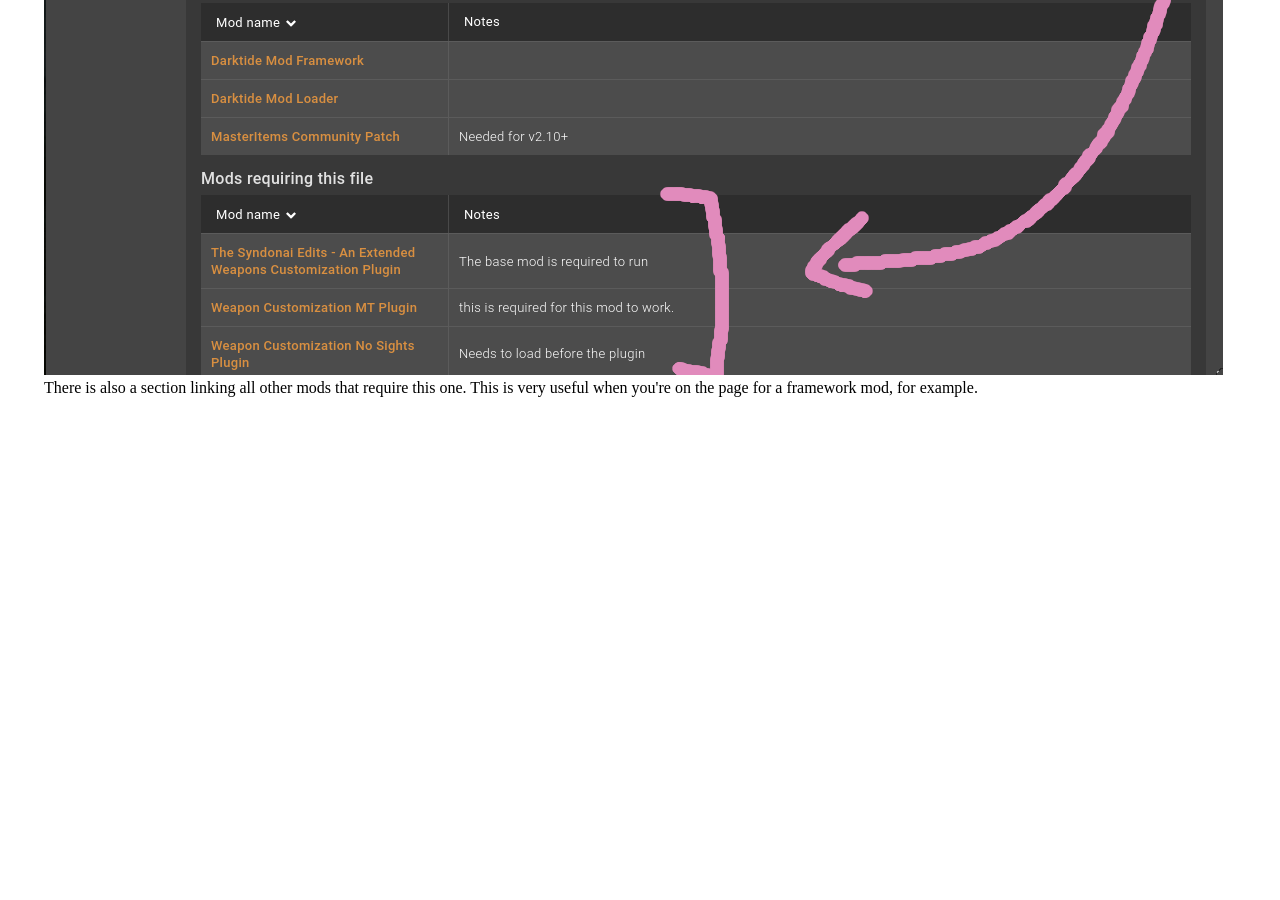
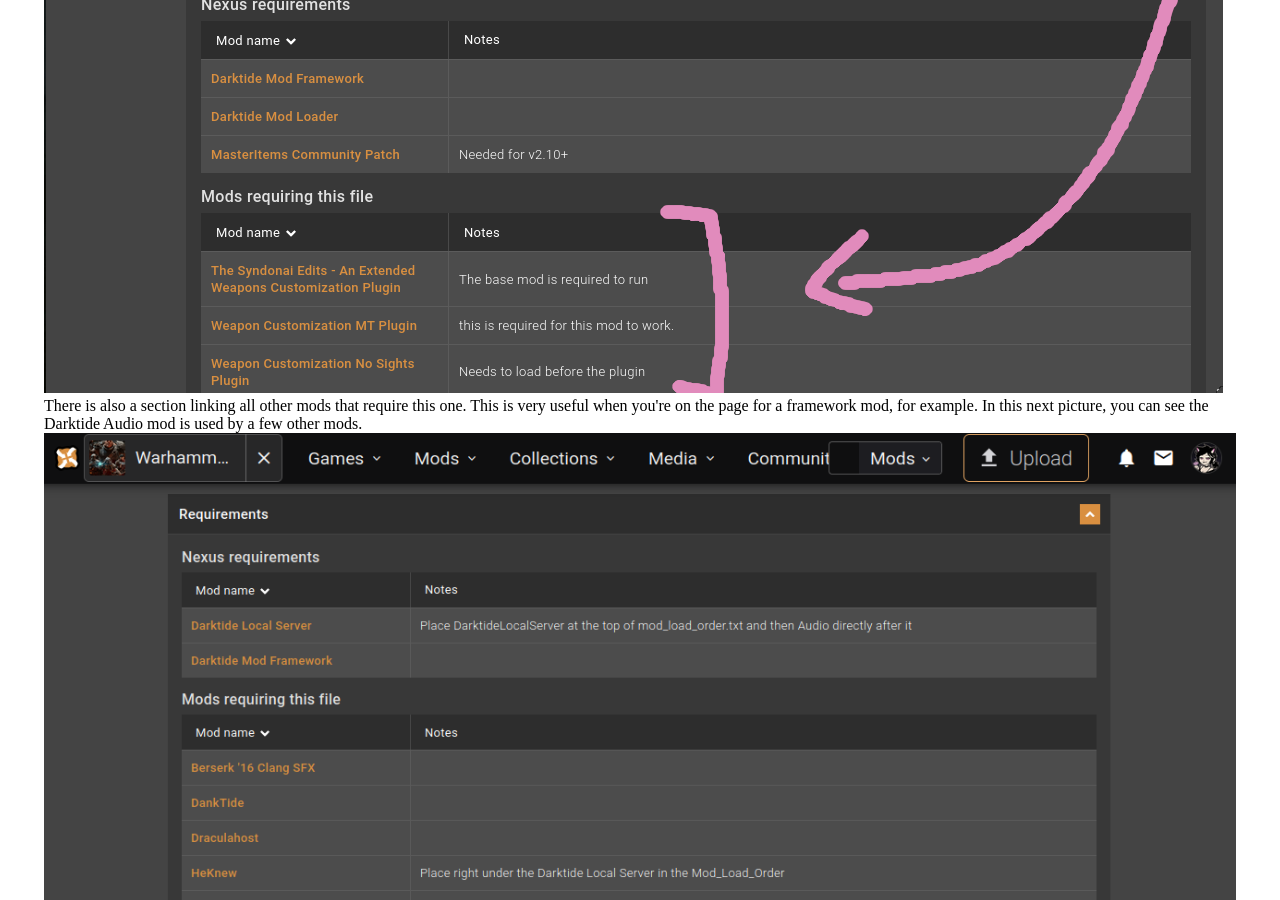
Before and after one commit to Backup158/Backup158.github.io, a Jekyll site: the page built from NexusModsTricks.html, in a window 1280 px wide and 900 px high, scrolled down 1994 px. Built offline with Jekyll 4.4.1, drawn with Linux system fonts in a browser that asks for light colours; before the commit the page ends 2399 px from its top, so only the background shows below that.

Commit message:
requirements 2nd section

```diff
--- a/NexusModsTricks.html
+++ b/NexusModsTricks.html
@@ -9,9 +9,11 @@
     For users who won't/can't use a mod manager that automatically checks for updates, you should make use of Nexus's Download History page. On this page, you can filter results by game and sort them by last updated. <br>
     <img src="images/nexus download history 1.png" alt="dl history 1"> <br>
     <img src="images/nexus download history 2-3.png" alt="dl history 2"> <br>
+    <br>
     <h1>Mod Requirements Section</h1>
     In the mod description, there is a collapsed section linking all required mods.<br>
     <img src="images/nexus requirements.png" alt="requirements 1"> <br>
-    There is also a section linking all other mods that require this one. This is very useful when you're on the page for a framework mod, for example.<br>
+    There is also a section linking all other mods that require this one. This is very useful when you're on the page for a framework mod, for example. In this next picture, you can see the Darktide Audio mod is used by a few other mods.<br>
+    <img src="images/nexus requirements 2.png" alt="requirements 2"> <br>
   </body>
 </html>
```
Also changed, not shown: images/nexus requirements 2.png (added).
